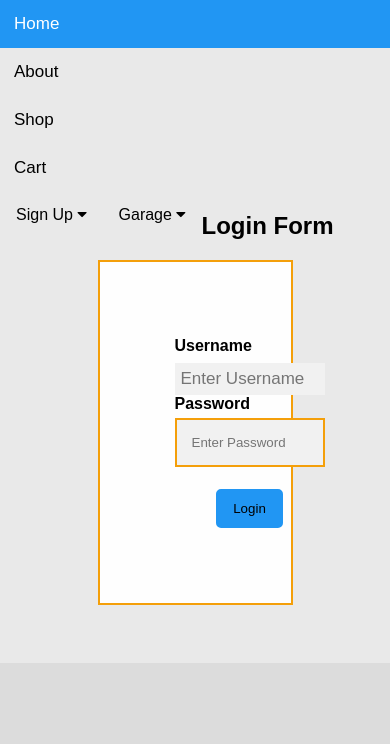
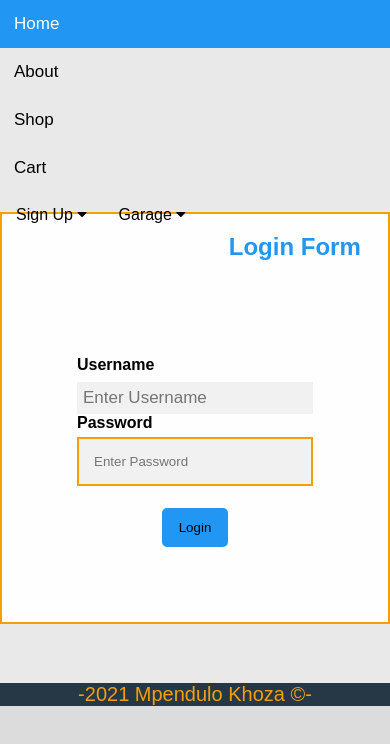
Before and after one commit to Mpendulo1/End-Of-Module_FrontEnd, a plain HTML site: page login.html in a window 390 px wide. Drawn offline with Linux system fonts and the light colour scheme.

Commit message:
updated changes

```diff
--- a/JS/edit.js
+++ b/JS/edit.js
@@ -21,7 +21,7 @@ mode: 'cors'
 }).then(res => res.json()).then(data => {
 console.log(data)
 console.log("Vehicle created successfully")
-alert('You have sucessfully Added A Profile! Please View It On The add player profile Page')
+alert('You have sucessfully Added A Vehicle! Please View It In Shop profile Page')
 window.location.replace('./Shop.html')
 
 })
--- a/JS/register.js
+++ b/JS/register.js
@@ -15,6 +15,7 @@
 username: username,
 email: email,
 }),
+mode: "cors",
 headers: {
 "Content-type": "application/json",
 }})
@@ -33,6 +34,7 @@
 username: username,
 password: password,
 }),
+CORS: "Allow-Acess-Control-Origin",
 headers: {
 "Content-Type": "application/json",
 
--- a/login.html
+++ b/login.html
@@ -10,6 +10,7 @@
   <link rel="stylesheet" href="./style/my-styles.css">
   <link rel="stylesheet" href="./style/login.css">
   <link rel="stylesheet" href="./style/forms.css">
+  <link rel="stylesheet" href="./style/footer.css">
 
 </head>
 
@@ -36,15 +37,16 @@
         <a href="./CreateVehicle.html">Create Vehicle</a>
         <a href="./removevehicle.html">Remove Vehicle</a>
         <a href="./updatevehicle.html">Update Vehicle</a>
-        <a href="#">Customer Profile</a>
+        <a href="./customer.html">Customer Profile</a>
       </div>
     </div>
 
-    <h2> Login Form</h2>
     <form class="modal-content animate">
       <div class="imgcontainer">
       </div>
-
+    <div class="header">
+          <h2 class="heading"> Login Form</h2>
+    </div>
       <div class="container">
         <label for="uname"><b>Username</b></label>
         <input id="username" type="text" placeholder="Enter Username" name="username" required>
@@ -58,6 +60,11 @@
       </div>
     </form>
     <script src="./JS/register.js"></script>
+    <footer class="style-it">
+      <div class="footer-class">
+        -2021 Mpendulo Khoza ©-
+      </div>
+    </footer>
 </body>
 
 </html>
--- /dev/null
+++ b/style/footer.css
@@ -0,0 +1,14 @@
+.style-it {
+
+    width: 100%;
+    position: absolute;
+}
+.footer-class {
+    display: flex;
+    flex-direction: row;
+    justify-content: center;
+    background-color: #263846;
+    color: #F49F0A;
+    font-size: 20px;
+    width: 100%;
+}
--- a/style/forms.css
+++ b/style/forms.css
@@ -17,9 +17,11 @@
     flex-direction: column;
     align-items: center;
     justify-content: center;
-    line-height: 10px;
 }
-
+h2 {
+    color: #2196F3;
+    font-size: 1.5rem;
+}
 span.psw {
 float: right;
 padding-top: 16px;
@@ -80,3 +82,8 @@ h1 {
     flex-direction: row;
     justify-content: center;
 }
+@media screen and (max-width: 400px) {
+    .modal-content {
+        width: 100%;
+    }
+}
--- a/style/landing.css
+++ b/style/landing.css
@@ -19,7 +19,6 @@ section {
     display: flex;
     flex-direction: column;
     justify-content: center;
-    line-height: 15px;
     column-gap: normal;
     padding-top: 130px;
     padding-right: 150px;
--- a/style/my-styles.css
+++ b/style/my-styles.css
@@ -200,6 +200,11 @@ img.vehicle-image {
   display: flex;
   justify-content: center;
 }
+.cart-container {
+  display: flex;
+  flex-wrap: wrap;
+  gap: 15px;
+}
 .cart-buttons {
   display: flex;
   justify-content: center;
```
Also changed, not shown: CreateVehicle.html (+6 -0 lines), Shop.html (+6 -2 lines), about.html (+7 -1 lines), checkout.html (+6 -1 lines), customer.html (+6 -0 lines), index.html (+6 -6 lines), register.html (+6 -0 lines), removevehicle.html (+6 -0 lines), updatevehicle.html (+6 -1 lines).
